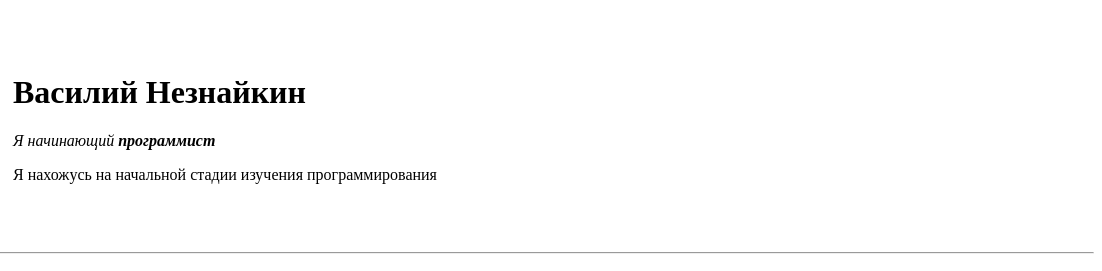
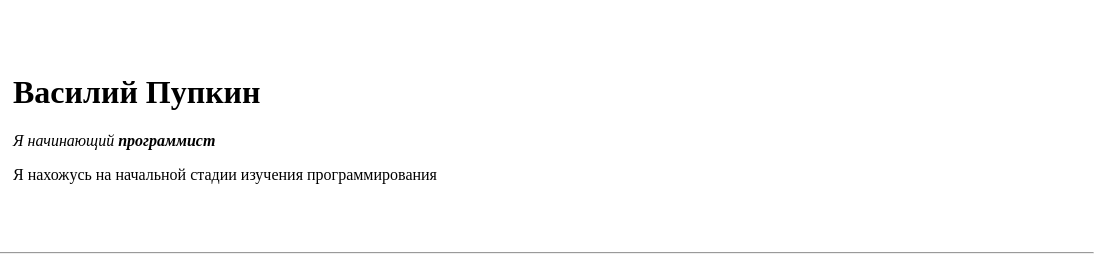
Before and after one commit to YaroslavaMakovetskaya/cv, a plain HTML site: page index.html in a window 1280 px wide. Shown: the top 271 px of the page, 178-1280 px from the left. Drawn offline with Linux system fonts and the light colour scheme.

Commit message:
Update name CV

```diff
--- a/index.html
+++ b/index.html
@@ -14,7 +14,7 @@
                 <img src="logo.png" width="150" height="200" alt="маруся">
             </td>
             <td>
-                <h1> Василий Незнайкин </h1>
+                <h1> Василий Пупкин </h1>
                 <p><em> Я начинающий <strong> программист</strong></em></p>
                 <p> Я нахожусь на начальной стадии изучения программирования </p>
             </td>
```
